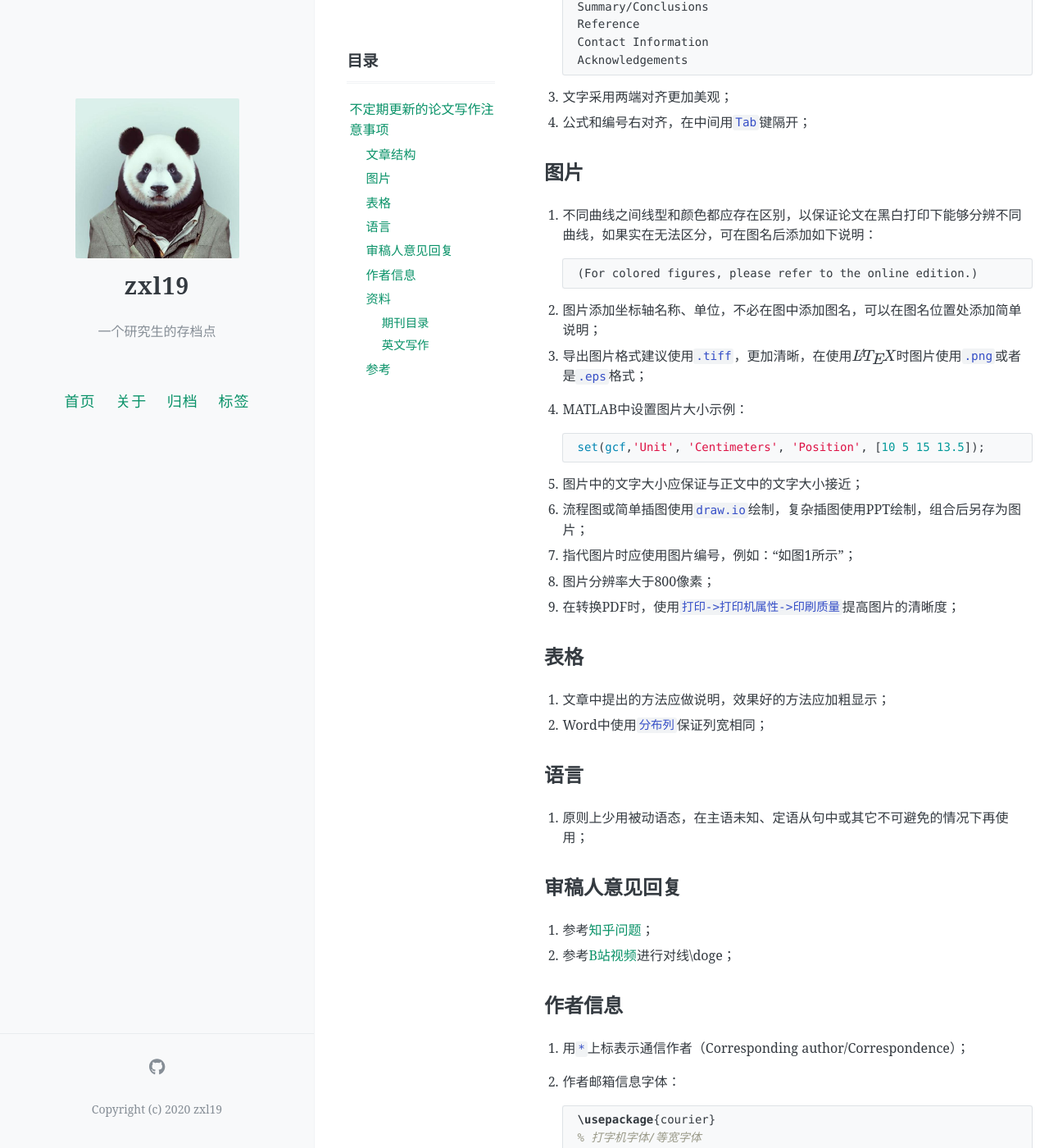
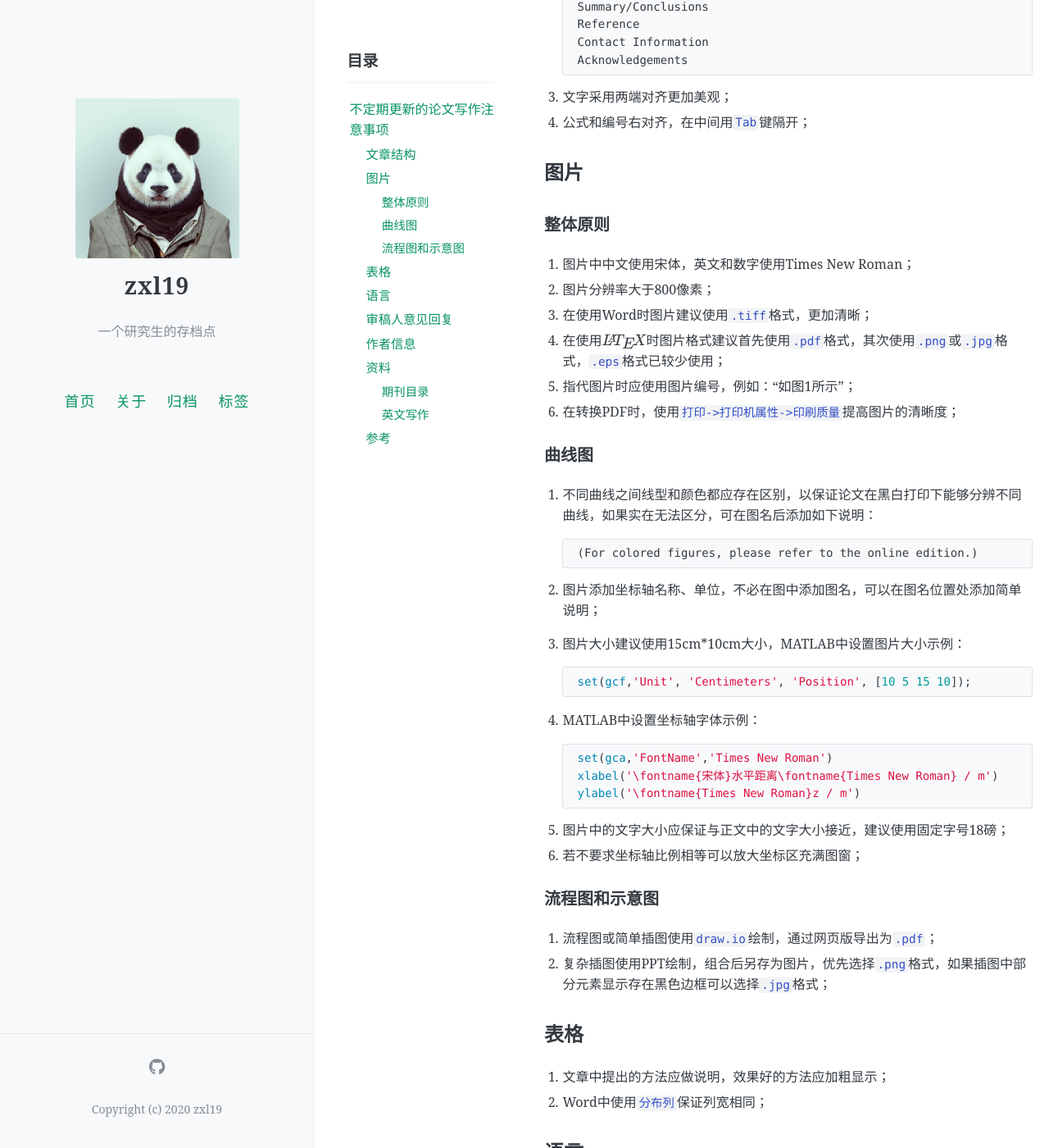
Before and after one commit to zxl19/zxl19.github.io, a Jekyll site: the page built from _posts/2020-10-16-paper-writing.md, in a window 1280 px wide and 1400 px high, scrolled down 691 px. Shown: the whole window at 82% size. Built offline with Jekyll 4.4.1, drawn with Linux system fonts in a browser that asks for light colours; formulas are drawn with MathJax 3; comment, search, counter and statistics services are not loaded.

Commit message:
Update 2020-10-16-paper-writing.md

````diff
--- a/_posts/2020-10-16-paper-writing.md
+++ b/_posts/2020-10-16-paper-writing.md
@@ -46,6 +46,17 @@ pinned: false
 
 ## 图片
 
+### 整体原则
+
+1. 图片中中文使用宋体，英文和数字使用Times New Roman；
+2. 图片分辨率大于800像素；
+3. 在使用Word时图片建议使用`.tiff`格式，更加清晰；
+4. 在使用$\LaTeX$时图片格式建议首先使用`.pdf`格式，其次使用`.png`或`.jpg`格式，`.eps`格式已较少使用；
+5. 指代图片时应使用图片编号，例如：“如图1所示”；
+6. 在转换PDF时，使用`打印->打印机属性->印刷质量`提高图片的清晰度；
+
+### 曲线图
+
 1. 不同曲线之间线型和颜色都应存在区别，以保证论文在黑白打印下能够分辨不同曲线，如果实在无法区分，可在图名后添加如下说明：
 
     ```text
@@ -53,18 +64,27 @@ pinned: false
     ```
 
 2. 图片添加坐标轴名称、单位，不必在图中添加图名，可以在图名位置处添加简单说明；
-3. 导出图片格式建议使用`.tiff`，更加清晰，在使用$\LaTeX$时图片使用`.png`或者是`.eps`格式；
-4. MATLAB中设置图片大小示例：
+3. 图片大小建议使用15cm*10cm大小，MATLAB中设置图片大小示例：
 
     ```matlab
-    set(gcf,'Unit', 'Centimeters', 'Position', [10 5 15 13.5]);
+    set(gcf,'Unit', 'Centimeters', 'Position', [10 5 15 10]);
     ```
 
-5. 图片中的文字大小应保证与正文中的文字大小接近；
-6. 流程图或简单插图使用`draw.io`绘制，复杂插图使用PPT绘制，组合后另存为图片；
-7. 指代图片时应使用图片编号，例如：“如图1所示”；
-8. 图片分辨率大于800像素；
-9. 在转换PDF时，使用`打印->打印机属性->印刷质量`提高图片的清晰度；
+4. MATLAB中设置坐标轴字体示例：
+
+    ```matlab
+    set(gca,'FontName','Times New Roman')
+    xlabel('\fontname{宋体}水平距离\fontname{Times New Roman} / m')
+    ylabel('\fontname{Times New Roman}z / m')
+    ```
+
+5. 图片中的文字大小应保证与正文中的文字大小接近，建议使用固定字号18磅；
+6. 若不要求坐标轴比例相等可以放大坐标区充满图窗；
+
+### 流程图和示意图
+
+1. 流程图或简单插图使用`draw.io`绘制，通过网页版导出为`.pdf`；
+2. 复杂插图使用PPT绘制，组合后另存为图片，优先选择`.png`格式，如果插图中部分元素显示存在黑色边框可以选择`.jpg`格式；
 
 ## 表格
 
@@ -108,6 +128,7 @@ pinned: false
 
 ## 参考
 
-1. [审稿意见怎么回复？需要注意什么？-知乎](https://www.zhihu.com/question/370758333)
-2. [英文论文写作有哪些需要注意的细节？-知乎](https://www.zhihu.com/question/46825717)
-3. [我来分享下自己总结的审稿意见回复的模板吧-方差的文章-知乎](https://zhuanlan.zhihu.com/p/346911007)
+1. [MATLAB画图字体-CSDN博客](https://blog.csdn.net/weixin_44891861/article/details/117032147)
+2. [审稿意见怎么回复？需要注意什么？-知乎](https://www.zhihu.com/question/370758333)
+3. [英文论文写作有哪些需要注意的细节？-知乎](https://www.zhihu.com/question/46825717)
+4. [我来分享下自己总结的审稿意见回复的模板吧-方差的文章-知乎](https://zhuanlan.zhihu.com/p/346911007)
````
